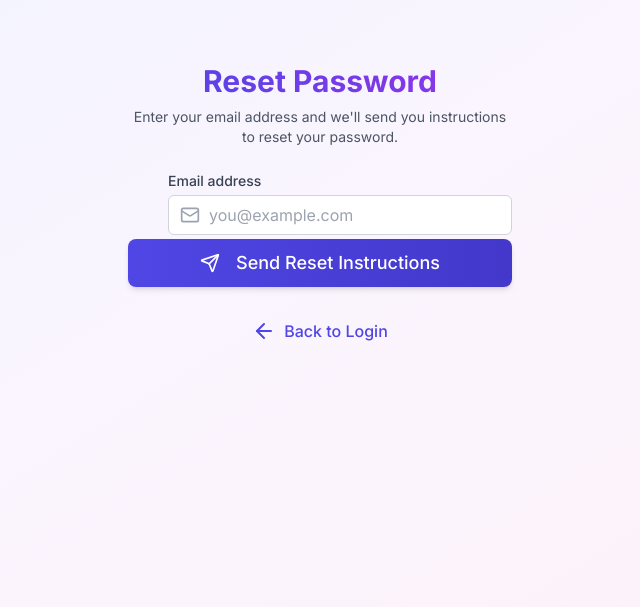
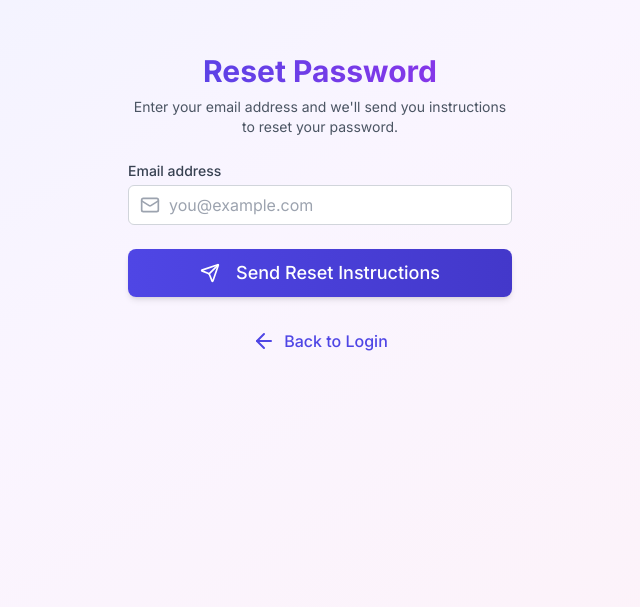
Before and after one commit to arshad-shah/expense-frontend, a React (Vite) app: page /forgot-password in a window 1280 px wide. Shown: the part 193-800 px from the top of the page, without its empty margins (320-960 px from the left). Built offline with nearby package versions, Linux system fonts and the light colour scheme; no server answers.

Commit message:
Update ForgotPassword.tsx

```diff
--- a/src/pages/forgotPassword/ForgotPassword.tsx
+++ b/src/pages/forgotPassword/ForgotPassword.tsx
@@ -81,7 +81,6 @@ const ForgotPassword = () => {
               placeholder="you@example.com"
               value={email}
               onChange={(e) => setEmail(e.target.value)}
-              className="pl-10 h-11 rounded-xl border-gray-200 focus:border-indigo-500 focus:ring-indigo-500"
               icon={<Mail className="h-5 w-5 text-gray-400" />}
             />
 
```
